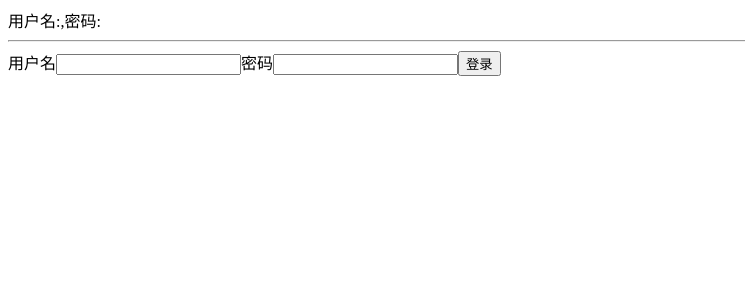
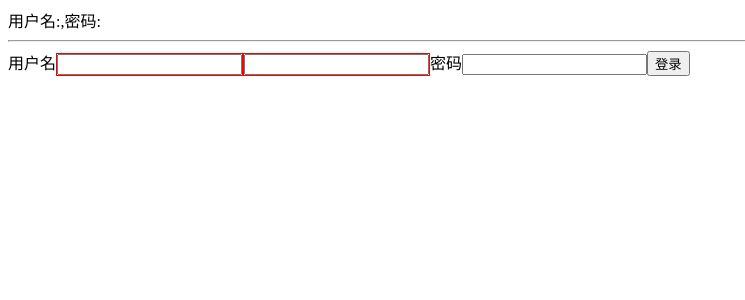
Before and after one commit to DDB324/vue-form-model, a Vue app: page / in a window 1280 px wide. Shown: the top 300 px of the page, without its empty margins (0-745 px from the left). Built offline with nearby package versions, Linux system fonts and the light colour scheme.

Commit message:
自定义v-model

```diff
--- a/src/App.vue
+++ b/src/App.vue
@@ -5,9 +5,8 @@
       <hr/>
       <label>
         <span>用户名</span>
-        <input type="text"
-               :value="user.name"
-               @input="user.name = $event.target.value">
+        <MyInput v-model="user.name"/>
+        <MyInput :value="user.name" @input="user.name = $event"/>
       </label>
       <label>
         <span>密码</span>
@@ -19,8 +18,12 @@
 </template>
 
 <script>
+import MyInput from "@/MyInput";
 
 export default {
+  components: {
+    MyInput
+  },
   name: 'App',
   data() {
     return {
--- /dev/null
+++ b/src/MyInput.vue
@@ -0,0 +1,28 @@
+<template>
+  <div class="wrapper">
+    <input :value="value" @input="onInput">
+  </div>
+</template>
+
+<script>
+export default {
+  name: 'MyInput',
+  props:{
+    value:{
+      type:String,
+    }
+  },
+  methods: {
+    onInput(e) {
+      this.$emit('input', e.target.value)
+    }
+  }
+}
+</script>
+
+<style>
+.wrapper {
+  border: 1px solid red;
+  display: inline-block;
+}
+</style>
```
